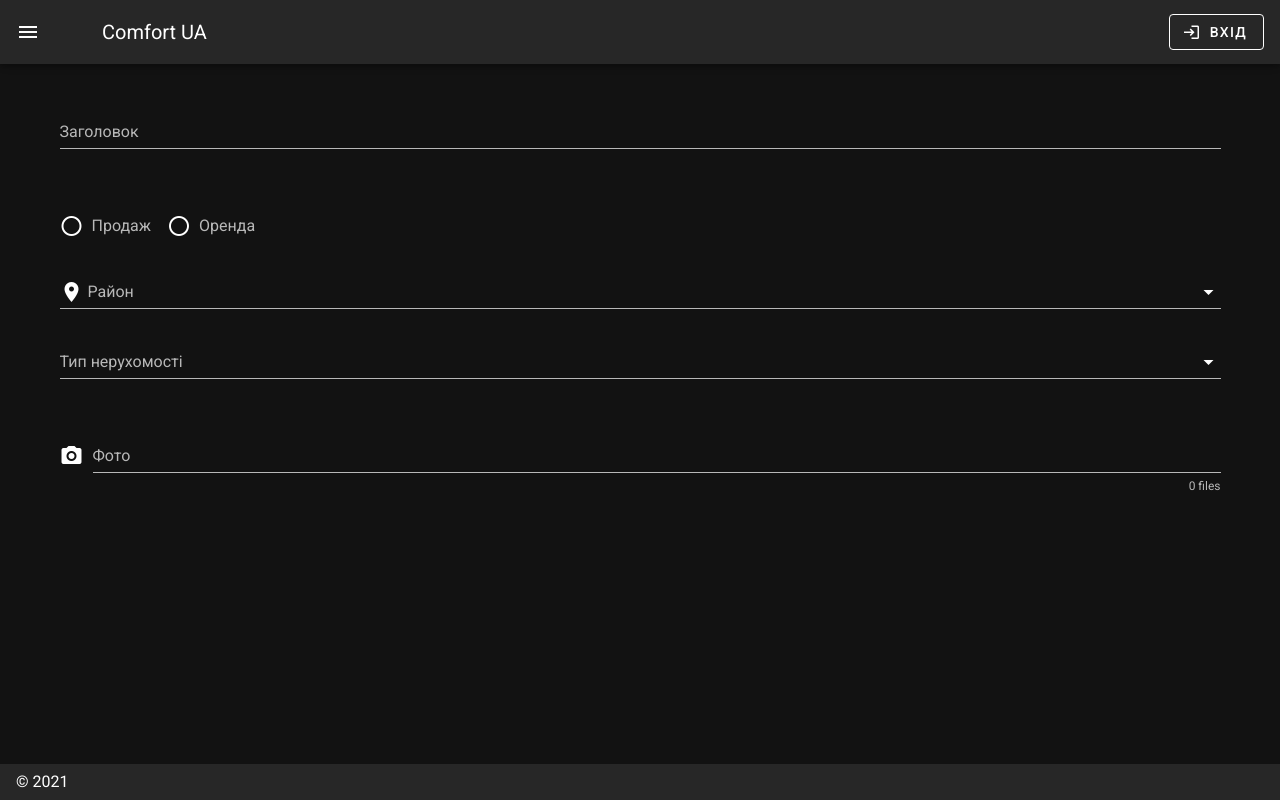
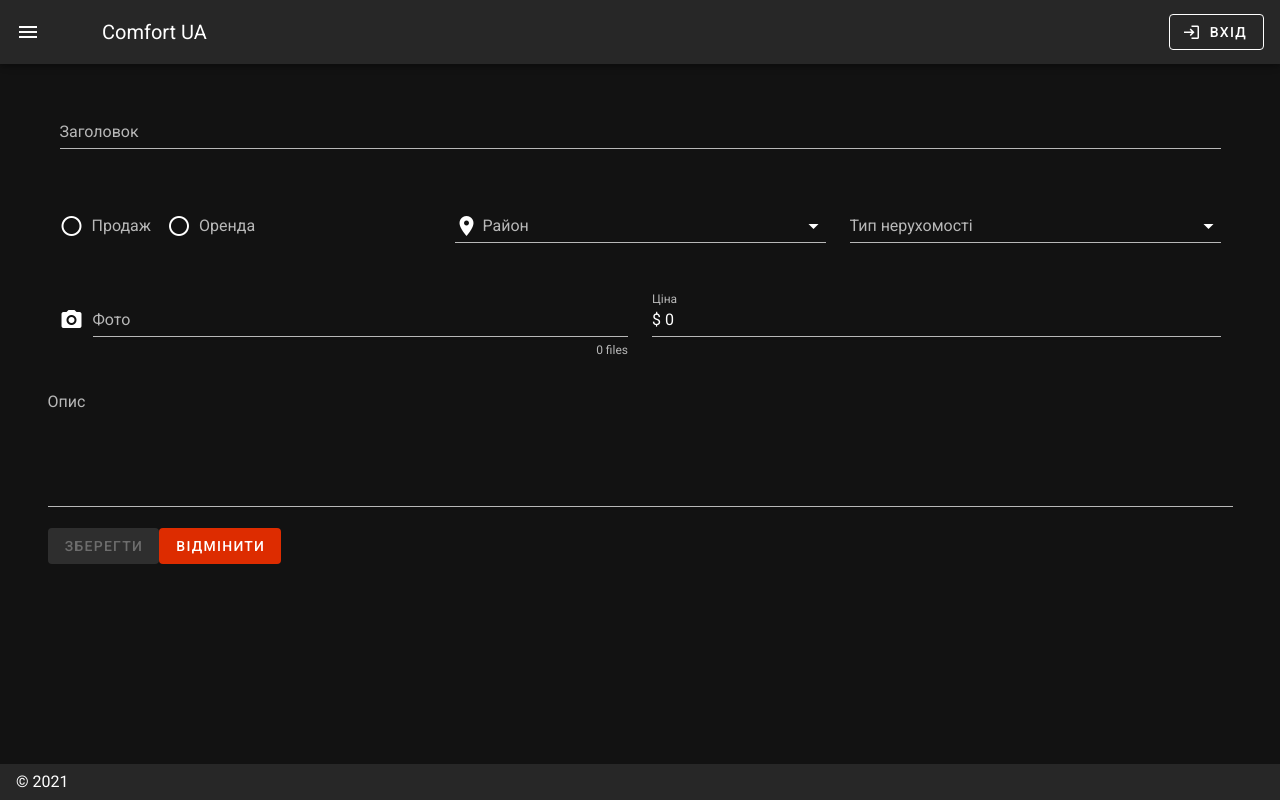
Before and after one commit to ThisSilenceIsMine/EstateAgency, a Nuxt app in the folder client/: page /sell in a window 1280 px wide. Built offline with nearby package versions, Linux system fonts and the light colour scheme.

Commit message:
Sell.vue and uploading finished!

```diff
--- a/client/layouts/default.vue
+++ b/client/layouts/default.vue
@@ -79,6 +79,10 @@ export default {
   },
   computed: {
     isAuthorized: function() {
+      console.log(
+        "this.$store.getters.isAuthorized :>> ",
+        this.$store.getters.isAuthorized
+      );
       return this.$store.getters.isAuthorized;
     }
   },
--- a/client/pages/sell.vue
+++ b/client/pages/sell.vue
@@ -2,23 +2,39 @@
   <v-form v-model="isValid">
     <v-row>
       <v-col>
-        <v-text-field label="Заголовок" />
+        <v-text-field
+          :rules="[rules.required]"
+          v-model="estateData.title"
+          label="Заголовок"
+        />
       </v-col>
     </v-row>
     <v-row>
       <v-col>
-        <v-radio-group row>
+        <v-radio-group
+          :rules="[rules.required]"
+          row
+          v-model="estateData.action"
+        >
           <v-radio label="Продаж" value="Sell" />
           <v-radio label="Оренда" value="Rent" />
         </v-radio-group>
+      </v-col>
+      <v-col>
         <v-combobox
+          v-model="estateData.placement"
           :items="placements"
+          :rules="[rules.required]"
           label="Район"
           prepend-inner-icon="mdi-map-marker"
           single-line
           clearable
         />
+      </v-col>
+      <v-col>
         <v-select
+          v-model="estateData.type"
+          :rules="[rules.required]"
           :items="estateTypes"
           label="Тип нерухомості"
           single-line
@@ -29,6 +45,8 @@
     <v-row>
       <v-col>
         <v-file-input
+          @change="filesChanged"
+          :rules="[rules.required]"
           accept="image/*"
           label="Фото"
           prepend-icon="mdi-camera"
@@ -37,19 +55,93 @@
           chips
         />
       </v-col>
+      <v-col>
+        <v-text-field
+          v-model="estateData.price"
+          :rules="[rules.required, rules.currency]"
+          label="Ціна"
+          prefix="$"
+          clearable
+        />
+      </v-col>
+    </v-row>
+    <v-row>
+      <v-textarea
+        :rules="[rules.required]"
+        label="Опис"
+        v-model="estateData.description"
+        auto-grow
+      />
+    </v-row>
+    <v-row>
+      <v-btn :disabled="!isValid" color="success" @click="upload()">
+        Зберегти
+      </v-btn>
+      <v-btn color="error" depressed>
+        Відмінити
+      </v-btn>
     </v-row>
   </v-form>
 </template>
 <script>
 import validator from "validator";
+import FormData from "form-data";
 import { placements, estateTypes } from "~/assets/globals.js";
 
 export default {
   data() {
     return {
       estateTypes,
-      placements
+      placements,
+      isValid: true,
+      estateData: {
+        title: "",
+        price: 0,
+        action: "",
+        placement: "",
+        type: "",
+        photos: [],
+        description: ""
+      },
+      rules: {
+        required: value => !!value || "Обов'язкове поле",
+        currency: value =>
+          (value ? validator.isCurrency(value + "") : true) ||
+          "Введіть в правильному форматі"
+      }
     };
+  },
+  methods: {
+    filesChanged(Files) {
+      this.estateData.photos = Files;
+      console.log("phpotos changed :>> ", this.estateData.photos);
+    },
+    async upload() {
+      console.log("event.files :>> ", this.estateData.photos);
+
+      const form = new FormData();
+      form.append("title", this.estateData.title);
+      form.append("action", this.estateData.action);
+      form.append("placement", this.estateData.placement);
+      form.append("estateType", this.estateData.type);
+      form.append("price", this.estateData.price);
+      form.append("description", this.estateData.description);
+      this.estateData.photos.forEach(ph => form.append("photos", ph));
+
+      const token = this.$store.getters.token;
+      const config = {
+        headers: {
+          Authorization: `Bearer ${token}`,
+          "Content-Type": "multipart/form-data"
+        }
+      };
+
+      try {
+        const data = (await this.$axios.post("/estates", form, config)).data;
+      } catch (error) {
+        console.log("Upload error :>> ", error);
+      }
+    }
   }
 };
 </script>
--- a/client/store/index.js
+++ b/client/store/index.js
@@ -5,6 +5,9 @@ export const state = () => ({
 export const getters = {
   isAuthorized: state => {
     return state.userToken.length !== 0;
+  },
+  token: state => {
+    return state.userToken;
   }
 };
 
```
Also changed, not shown: 5 other files (tests, documents, lock files or other folders).
